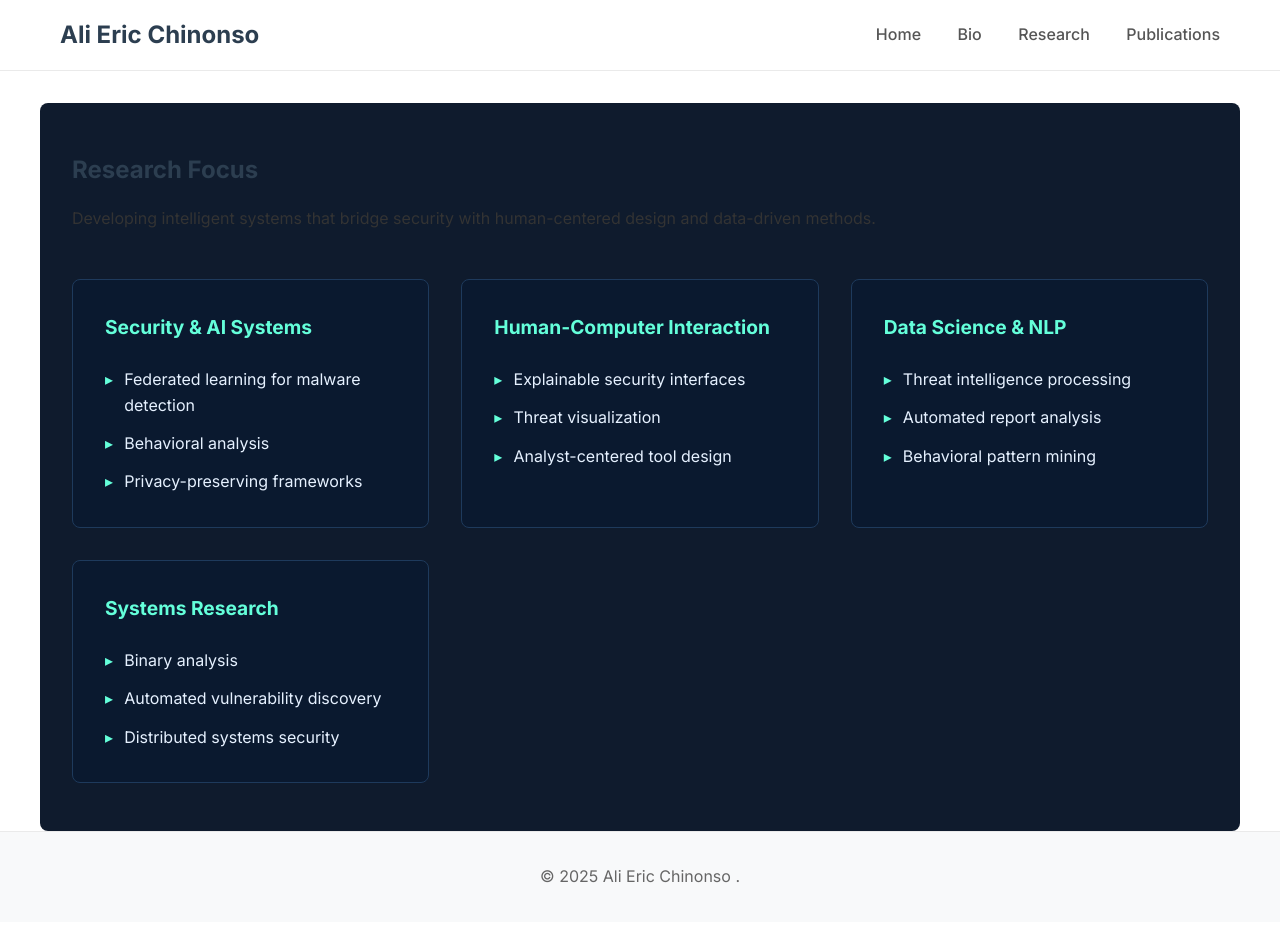
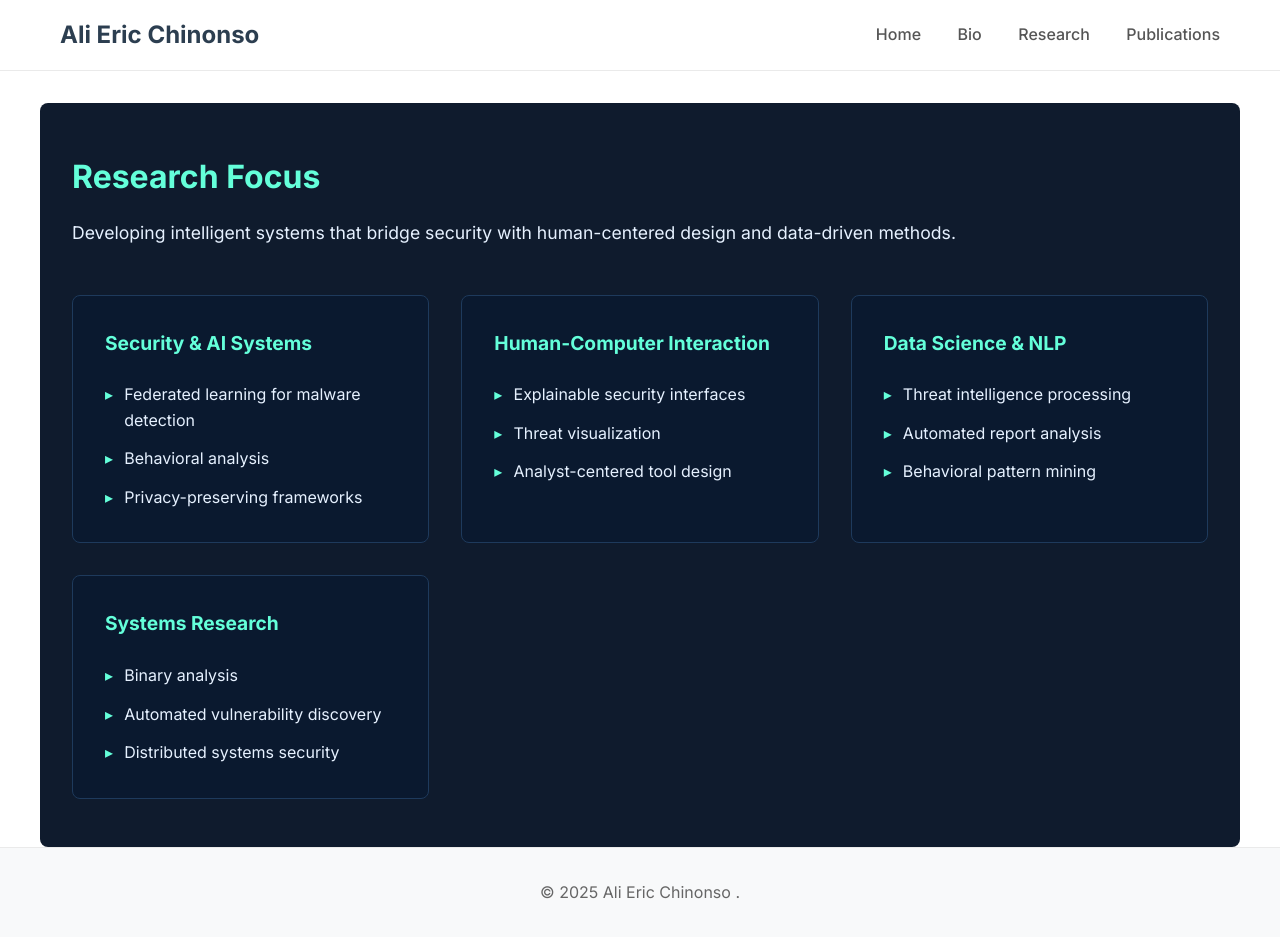
Before and after one commit to EmpireNetwork123/EmpireNetwork123.github.io, a Jekyll site: the page built from research.md, in a window 1280 px wide and 937 px high. Built offline with Jekyll 4.4.1, drawn with Linux system fonts in a browser that asks for light colours.

Commit message:
Enhance Research Focus section with header
Updated the Research Focus section to include a header and improved formatting.

```diff
--- a/research.md
+++ b/research.md
@@ -4,9 +4,10 @@ title: "Research"
 permalink: /research/
 ---
 
-## Research Focus
-
-Developing intelligent systems that bridge security with human-centered design and data-driven methods.
+<div class="research-header">
+  <h2>Research Focus</h2>
+  <p>Developing intelligent systems that bridge security with human-centered design and data-driven methods.</p>
+</div>
 
 <div class="research-grid">
   <div class="research-card">
```
